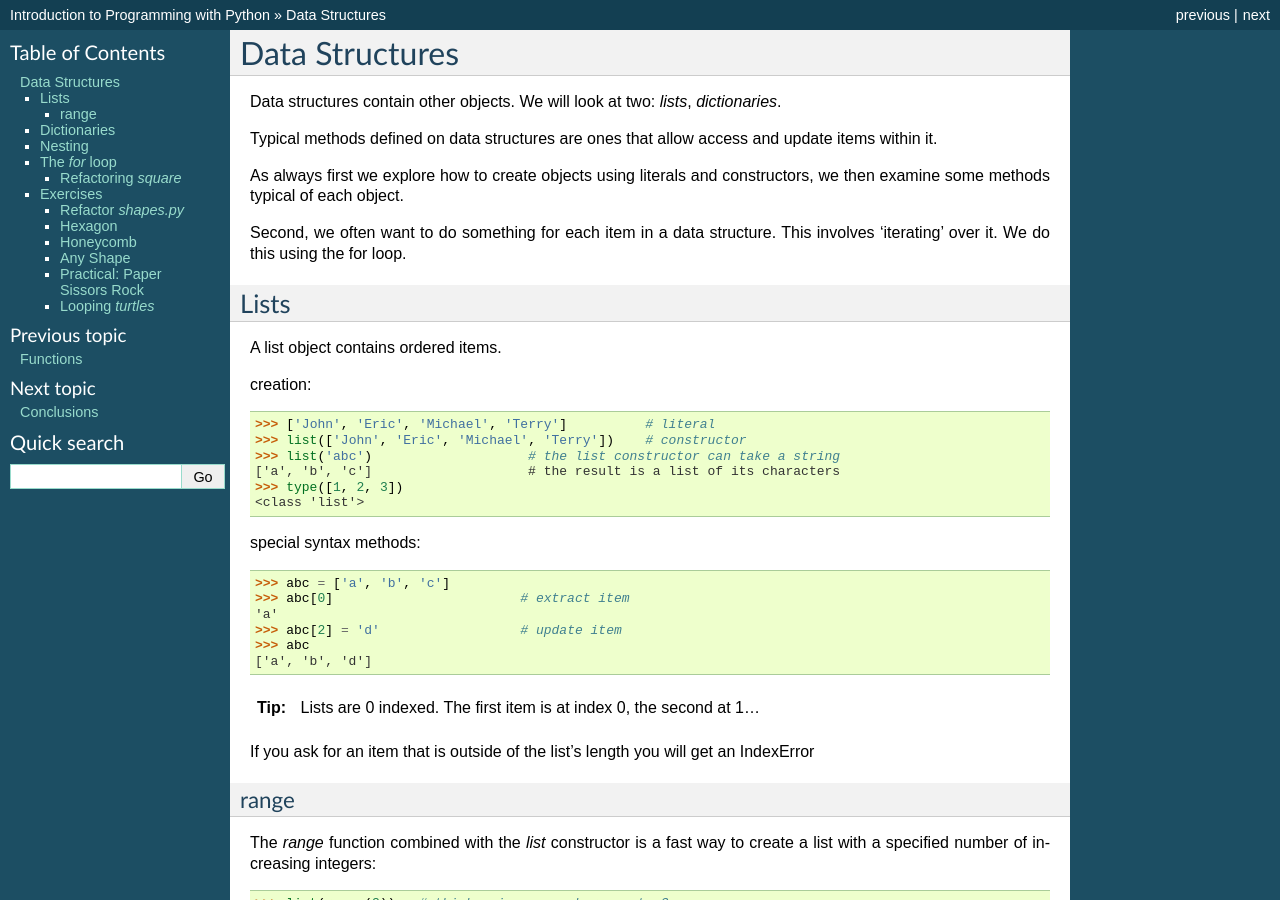
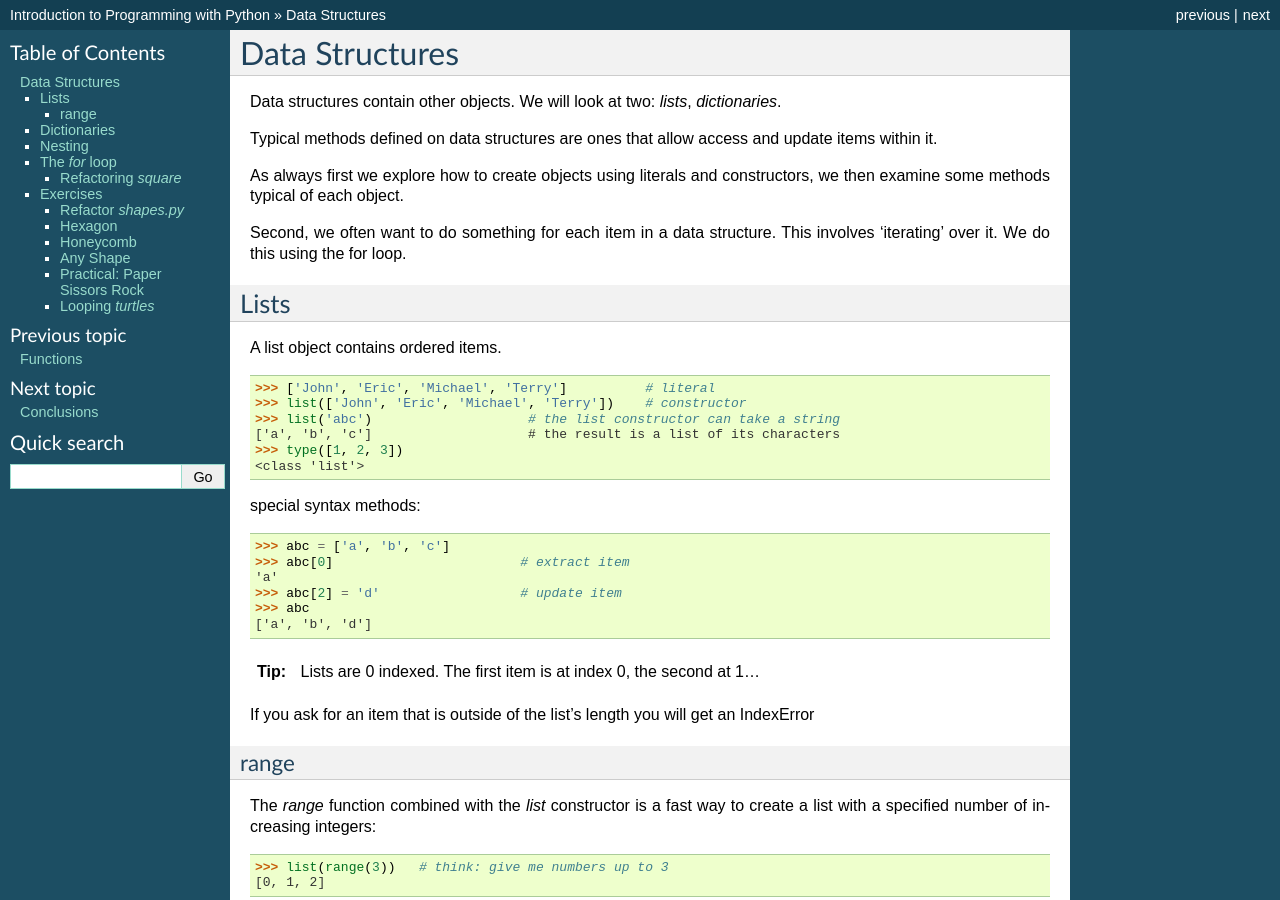
Before and after one commit to gu-lseg/intro-to-programming, a Sphinx documentation site: the page built from source/data_structures.rst, in a window 1280 px wide and 900 px high. Built offline with Sphinx 7.4.7, drawn with Linux system fonts in a browser that asks for light colours; pages that are not in the unit, such as notebooks, are missing from menus.

Commit message:
codeblock directive

```diff
--- a/source/data_structures.rst
+++ b/source/data_structures.rst
@@ -18,7 +18,7 @@
 
 A list object contains ordered items.
 
-creation::
+.. code-block:: python
 
     >>> ['John', 'Eric', 'Michael', 'Terry']          # literal
     >>> list(['John', 'Eric', 'Michael', 'Terry'])    # constructor
```
